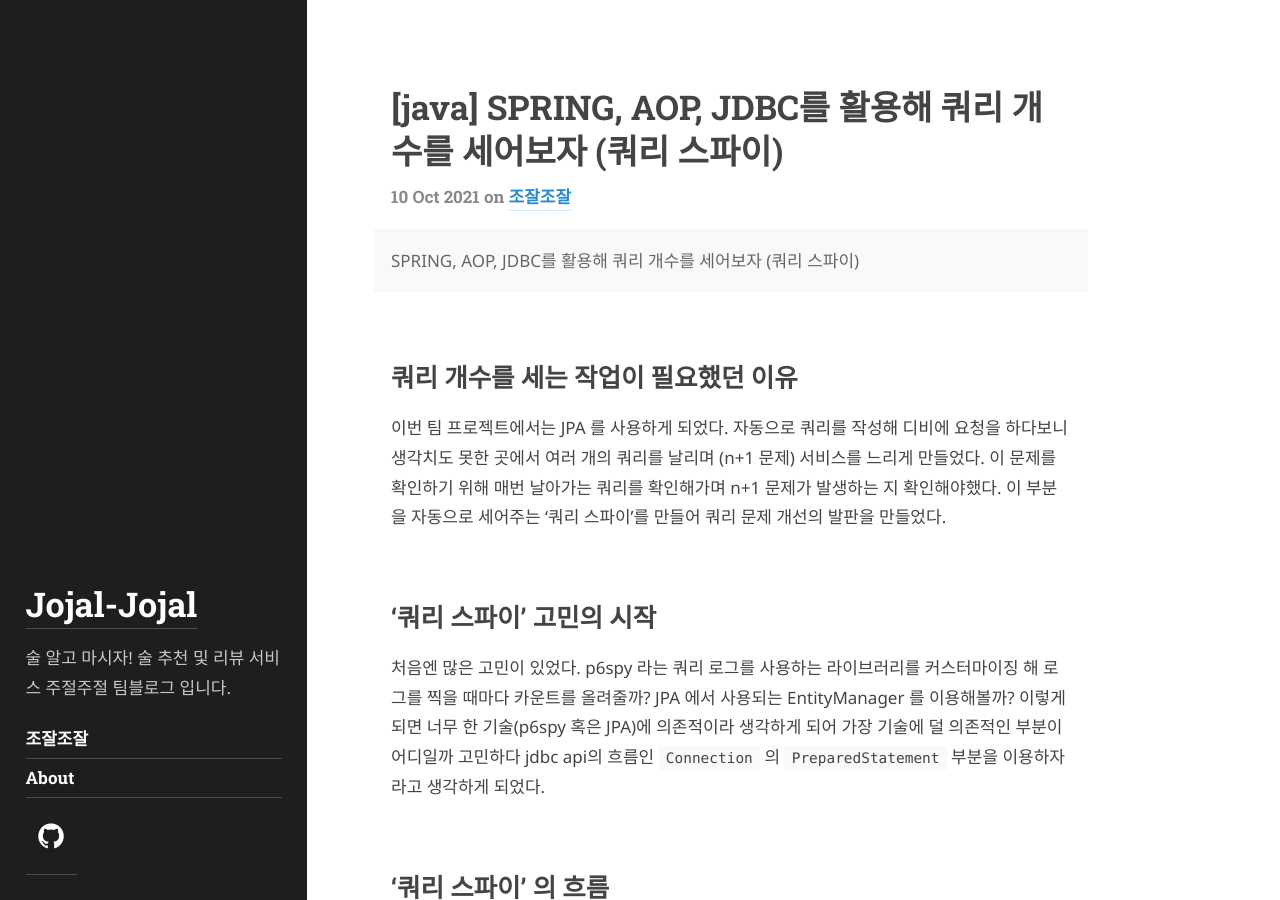
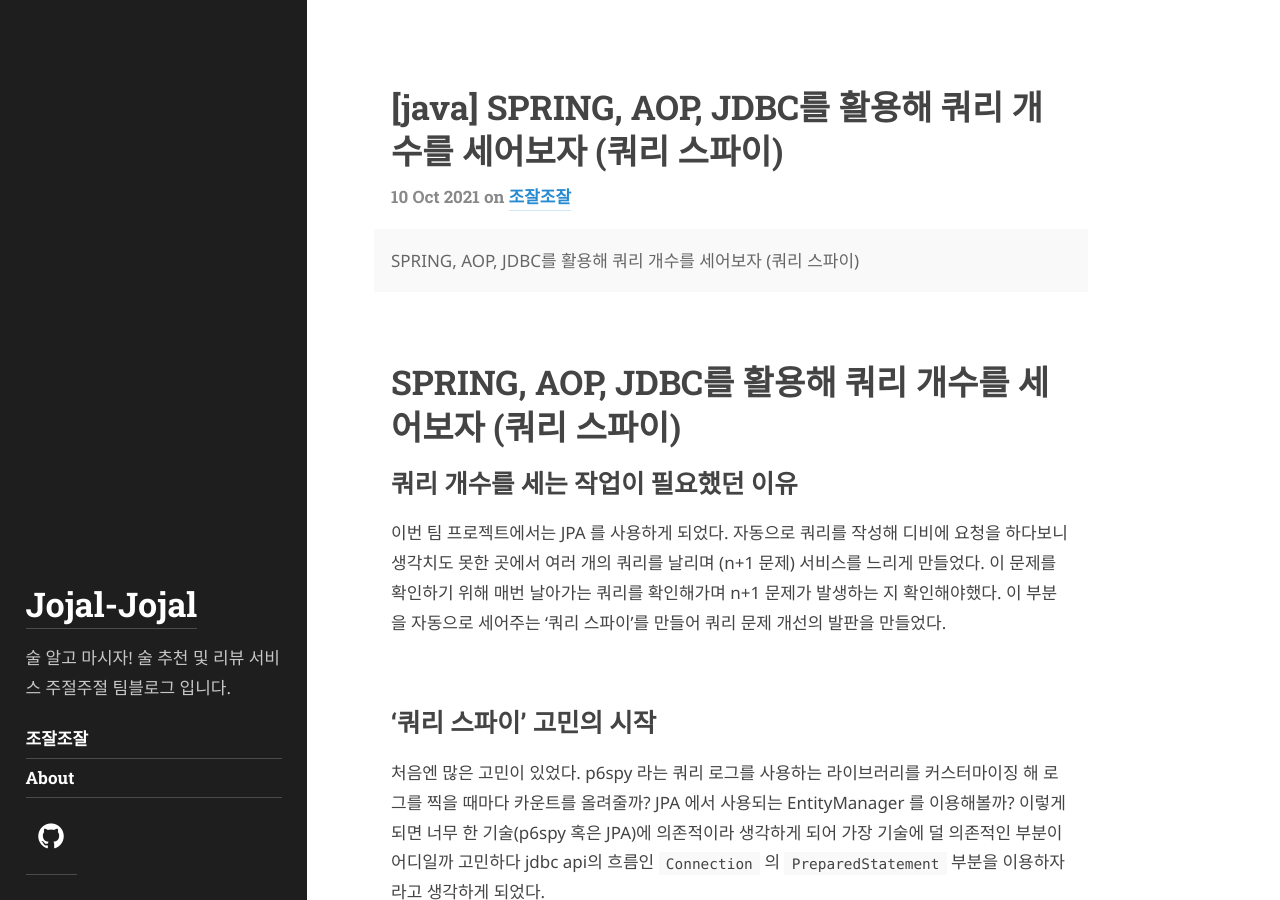
Before and after one commit to jujeol-jujeol/jujeol-jujeol.github.io, a Jekyll site: the page built from _posts/2021-10-10-spring-aop-jdbc를-활용해-쿼리개수-세어보기.md, in a window 1280 px wide and 900 px high. Built offline with Jekyll 4.4.1, drawn with Linux system fonts in a browser that asks for light colours; some web fonts are replaced.

Commit message:
Update 2021-10-10-spring-aop-jdbc를-활용해-쿼리개수-세어보기.md

```diff
--- a/_posts/2021-10-10-spring-aop-jdbc를-활용해-쿼리개수-세어보기.md
+++ b/_posts/2021-10-10-spring-aop-jdbc를-활용해-쿼리개수-세어보기.md
@@ -6,6 +6,7 @@ description: >
 tags: [jojal-jojal]
 author: nabom
 ---
+# SPRING, AOP, JDBC를 활용해 쿼리 개수를 세어보자 (쿼리 스파이)
 ## 쿼리 개수를 세는 작업이 필요했던 이유
 
 이번 팀 프로젝트에서는 JPA 를 사용하게 되었다. 자동으로 쿼리를 작성해 디비에 요청을 하다보니 생각치도 못한 곳에서 여러 개의 쿼리를 날리며 (n+1 문제) 서비스를 느리게 만들었다. 이 문제를 확인하기 위해 매번 날아가는 쿼리를 확인해가며 n+1 문제가 발생하는 지 확인해야했다. 이 부분을 자동으로 세어주는 '쿼리 스파이'를 만들어 쿼리 문제 개선의 발판을 만들었다.
```
